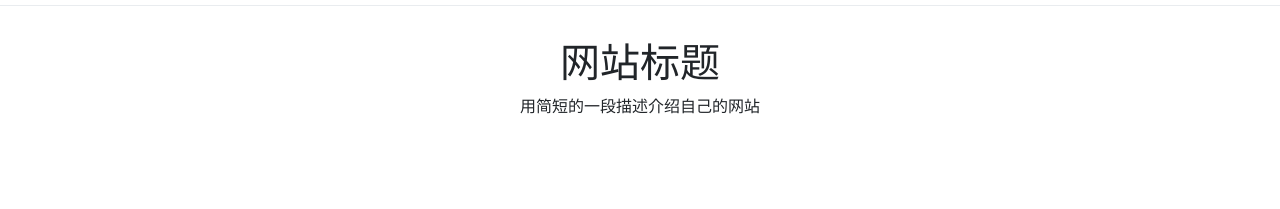
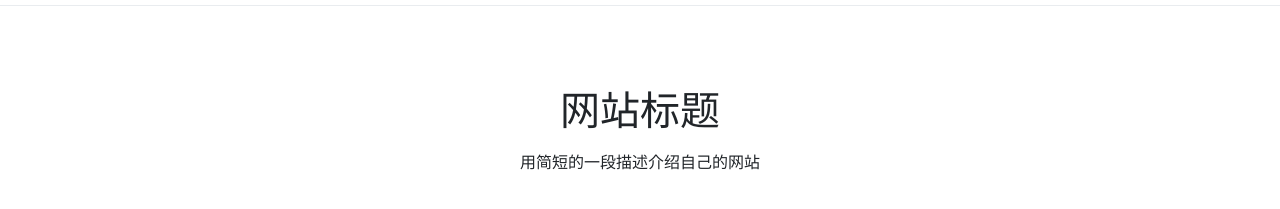
Before and after one commit to zxh111222/modern-frontend-demo, a website built with Vite: page index.html in a window 1280 px wide. Shown: the part 53-262 px from the top of the page. Built offline with nearby package versions, Linux system fonts and the light colour scheme.

Commit message:
index.html: 增加 main.scss 进一步设置主副标题样式

```diff
--- a/index.html
+++ b/index.html
@@ -52,7 +52,7 @@
 <main class="my-2rem">
   <div id="hero-content" class="d-flex flex-column align-items-center">
     <h1>网站标题</h1>
-    <p>用简短的一段描述介绍自己的网站</p>
+    <p class="subtitle">用简短的一段描述介绍自己的网站</p>
   </div>
 </main>
 
--- a/scss/app.scss
+++ b/scss/app.scss
@@ -7,5 +7,8 @@
 // Import Common
 @import "partials/common";
 
-// Import Header logo animate
+// Import Header
 @import "partials/header";
+
+// Import Main
+@import "partials/main";
--- /dev/null
+++ b/scss/partials/main.scss
@@ -0,0 +1,13 @@
+#hero-content {
+  padding-top: 3rem;
+  padding-bottom: 3rem;
+
+  h1 {
+    font-weight: $font-weight-normal;
+    margin-bottom: 1rem;
+  }
+
+  .subtitle {
+    margin-bottom: 0;
+  }
+}
```
